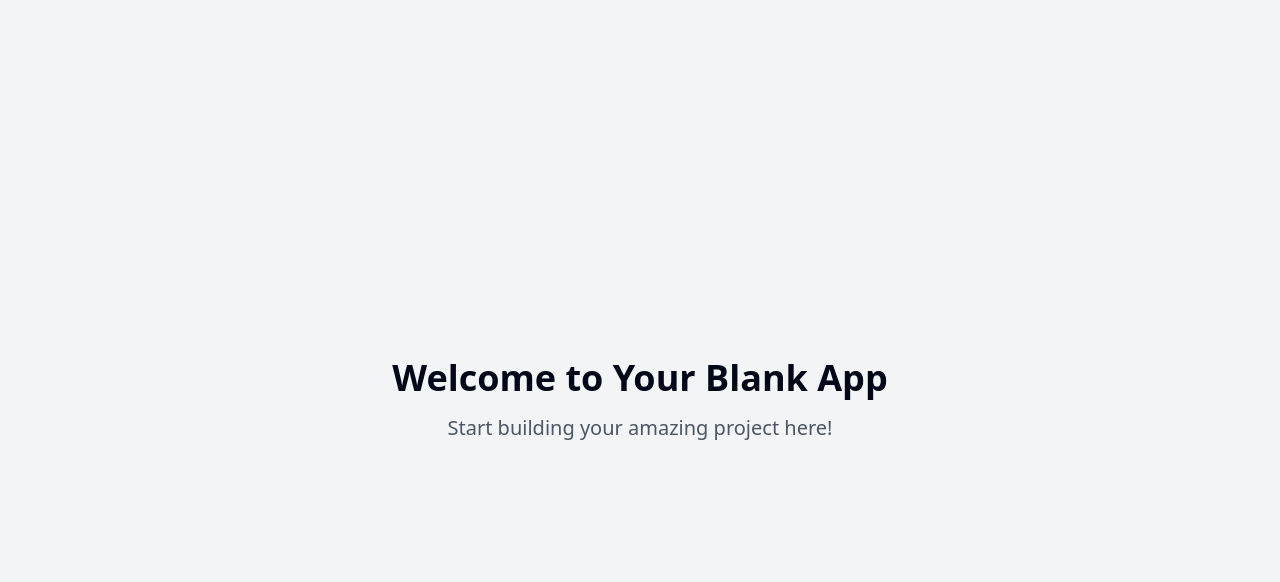
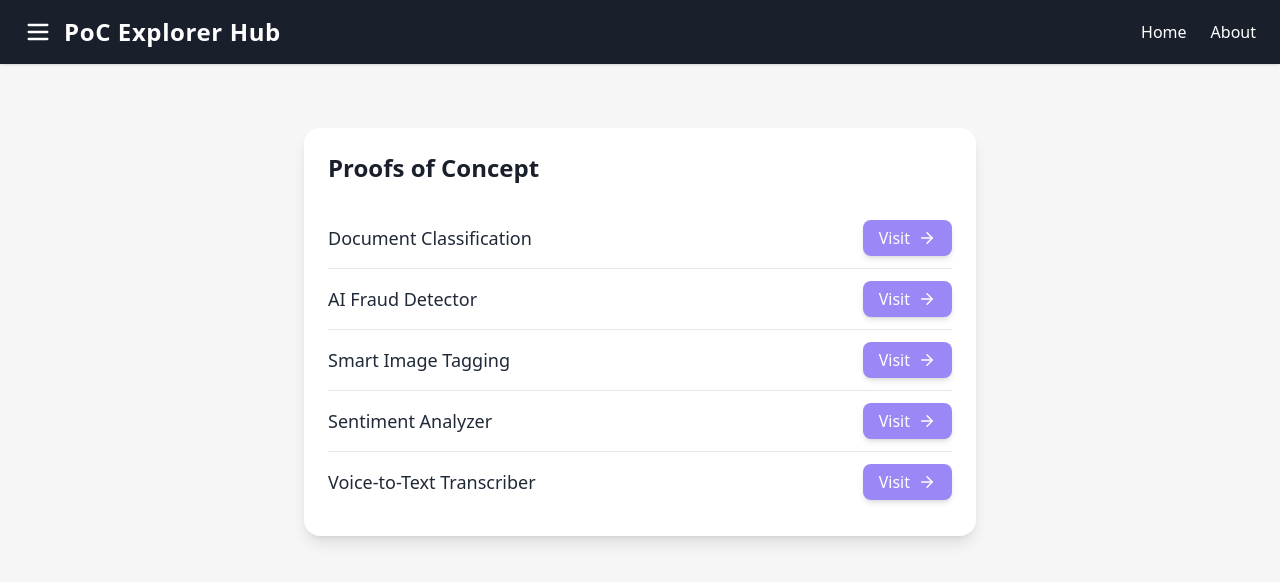
Before and after one commit to sanket-pangavhane/ai-poc-explorer-hub, a React (Vite) app: page / in a window 1280 px wide. Shown: the top 582 px of the page. Built offline with nearby package versions, Linux system fonts and the light colour scheme.

Commit message:
feat: Add POC list page
Implement a page with a navbar and a list of POCs with visit buttons.

```diff
--- /dev/null
+++ b/src/components/Navbar.tsx
@@ -0,0 +1,18 @@
+
+import { Menu } from "lucide-react";
+
+const Navbar = () => (
+  <nav className="w-full h-16 bg-[#1A1F2C] shadow flex items-center px-6 fixed top-0 left-0 z-50">
+    <div className="flex items-center gap-3">
+      <Menu className="text-white" size={28} />
+      <span className="text-2xl font-bold text-white tracking-wide">PoC Explorer Hub</span>
+    </div>
+    <div className="ml-auto flex gap-6 items-center">
+      {/* Placeholder links; add more as needed */}
+      <a href="#" className="text-white text-base hover:text-[#9b87f5] transition">Home</a>
+      <a href="#" className="text-white text-base hover:text-[#9b87f5] transition">About</a>
+    </div>
+  </nav>
+);
+
+export default Navbar;
--- /dev/null
+++ b/src/components/PocList.tsx
@@ -0,0 +1,33 @@
+
+import { ArrowRight } from "lucide-react";
+
+const mockPocs = [
+  { name: "Document Classification" },
+  { name: "AI Fraud Detector" },
+  { name: "Smart Image Tagging" },
+  { name: "Sentiment Analyzer" },
+  { name: "Voice-to-Text Transcriber" },
+];
+
+const PocList = () => (
+  <div className="w-full max-w-2xl mx-auto bg-white p-6 rounded-2xl shadow-lg mt-8">
+    <h2 className="text-xl md:text-2xl font-semibold mb-6 text-[#1A1F2C]">Proofs of Concept</h2>
+    <ul className="divide-y divide-gray-200">
+      {mockPocs.map((poc, idx) => (
+        <li key={poc.name} className="flex items-center justify-between py-3 group">
+          <span className="text-lg text-gray-800">{poc.name}</span>
+          <button
+            className="flex items-center gap-1 bg-[#9b87f5] text-white px-4 py-1.5 rounded-lg font-medium hover:bg-[#7E69AB] transition shadow-md"
+            // Add onClick to navigate when Visit is functional
+            type="button"
+          >
+            Visit
+            <ArrowRight className="ml-1" size={18} />
+          </button>
+        </li>
+      ))}
+    </ul>
+  </div>
+);
+
+export default PocList;
--- a/src/pages/Index.tsx
+++ b/src/pages/Index.tsx
@@ -1,14 +1,14 @@
-// Update this page (the content is just a fallback if you fail to update the page)
 
-const Index = () => {
-  return (
-    <div className="min-h-screen flex items-center justify-center bg-gray-100">
-      <div className="text-center">
-        <h1 className="text-4xl font-bold mb-4">Welcome to Your Blank App</h1>
-        <p className="text-xl text-gray-600">Start building your amazing project here!</p>
-      </div>
+import Navbar from "../components/Navbar";
+import PocList from "../components/PocList";
+
+const Index = () => (
+  <div className="min-h-screen bg-[#F6F6F7] relative">
+    <Navbar />
+    <div className="pt-24">
+      <PocList />
     </div>
-  );
-};
+  </div>
+);
 
 export default Index;
```
